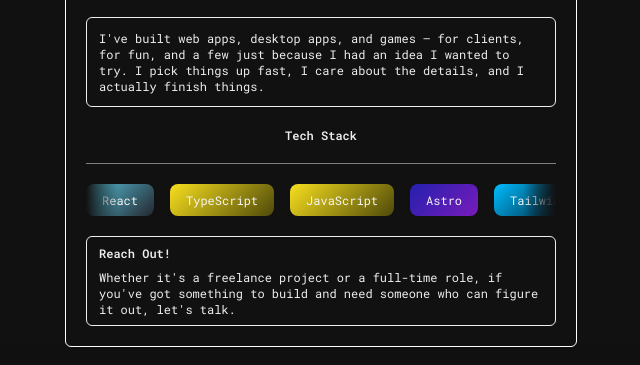
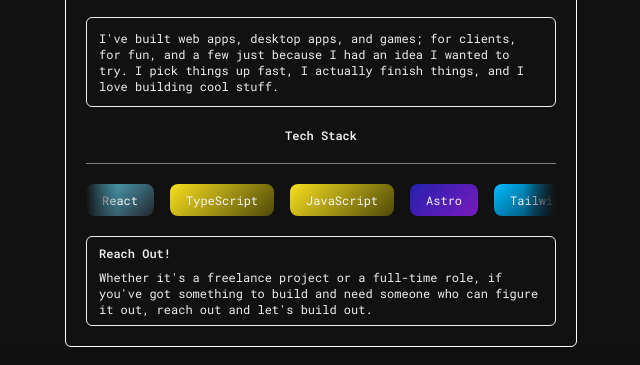
Before and after one commit to cescosgames/cescosgames.github.io, an Astro site: page / in a window 1280 px wide. Shown: the part 404-769 px from the top of the page, without its empty margins (319-959 px from the left). Built offline with nearby package versions, Linux system fonts and the light colour scheme; Astro itself is replaced by a stand-in of ours.

Commit message:
updated language

```diff
--- a/src/components/About.astro
+++ b/src/components/About.astro
@@ -18,8 +18,9 @@
         </div>
     </div>
 
+    <!-- quick about what I've done -->
     <div class="w-full flex flex-col text-xs border-1 rounded-md p-3 gap-2">
-        <p>I've built web apps, desktop apps, and games — for clients, for fun, and a few just because I had an idea I wanted to try. I pick things up fast, I care about the details, and I actually finish things.</p>
+        <p>I've built web apps, desktop apps, and games; for clients, for fun, and a few just because I had an idea I wanted to try. I pick things up fast, I actually finish things, and I love building cool stuff.</p>
     </div>
 
 
@@ -66,7 +67,7 @@
     <!-- final paragraph -->
     <div class="w-full flex flex-col text-xs rounded-md py-2 px-3 gap-2 border-1">
         <p class="font-semibold">Reach Out!</p>
-        <p>Whether it's a freelance project or a full-time role, if you've got something to build and need someone who can figure it out, let's talk.</p>
+        <p>Whether it's a freelance project or a full-time role, if you've got something to build and need someone who can figure it out, reach out and let's build out.</p>
     </div>
 
 </div>
```
